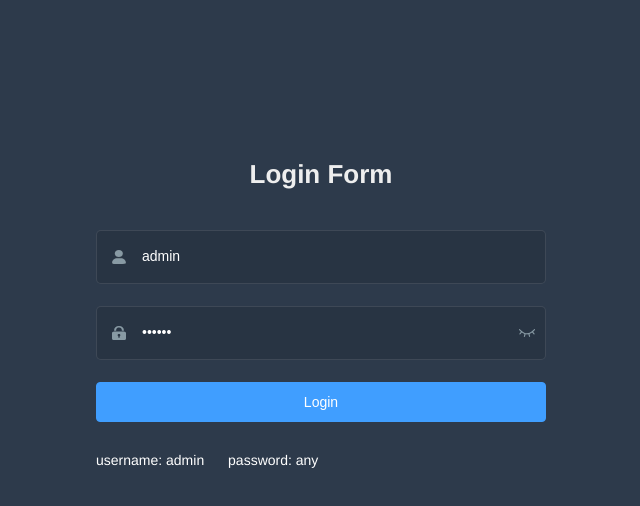
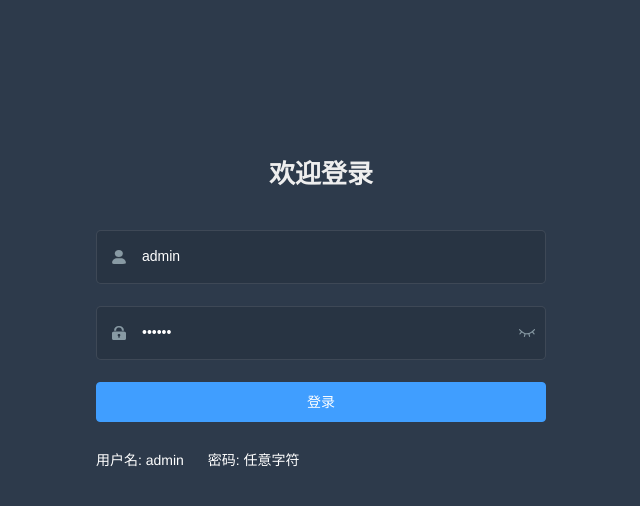
Before and after one commit to LinSundy/sdgs_admin, a Vue app: page /#/login in a window 1280 px wide. Shown: the top 506 px of the page, without its empty margins (319-959 px from the left). Built offline with nearby package versions, Linux system fonts and the light colour scheme.

Commit message:
英文改为中文

```diff
--- a/mock/user.js
+++ b/mock/user.js
@@ -13,7 +13,7 @@ const users = {
     roles: ['admin'],
     introduction: 'I am a super administrator',
     avatar: 'https://wpimg.wallstcn.com/f778738c-e4f8-4870-b634-56703b4acafe.gif',
-    name: 'Super Admin'
+    name: '超级管理员'
   },
   'editor-token': {
     roles: ['editor'],
--- a/src/components/Breadcrumb/index.vue
+++ b/src/components/Breadcrumb/index.vue
@@ -31,9 +31,8 @@ export default {
       // only show routes with meta.title
       let matched = this.$route.matched.filter(item => item.meta && item.meta.title)
       const first = matched[0]
-
       if (!this.isDashboard(first)) {
-        matched = [{ path: '/dashboard', meta: { title: 'Dashboard' }}].concat(matched)
+        matched = [{ path: '/dashboard', meta: { title: '主面板' }}].concat(matched)
       }
 
       this.levelList = matched.filter(item => item.meta && item.meta.title && item.meta.breadcrumb !== false)
--- a/src/layout/components/Navbar.vue
+++ b/src/layout/components/Navbar.vue
@@ -13,17 +13,17 @@
         <el-dropdown-menu slot="dropdown" class="user-dropdown">
           <router-link to="/">
             <el-dropdown-item>
-              Home
+              主面板
             </el-dropdown-item>
           </router-link>
-          <a target="_blank" href="https://github.com/PanJiaChen/vue-admin-template/">
-            <el-dropdown-item>Github</el-dropdown-item>
-          </a>
-          <a target="_blank" href="https://panjiachen.github.io/vue-element-admin-site/#/">
-            <el-dropdown-item>Docs</el-dropdown-item>
-          </a>
+<!--          <a target="_blank" href="https://github.com/PanJiaChen/vue-admin-template/">-->
+<!--            <el-dropdown-item>Github</el-dropdown-item>-->
+<!--          </a>-->
+<!--          <a target="_blank" href="https://panjiachen.github.io/vue-element-admin-site/#/">-->
+<!--            <el-dropdown-item>Docs</el-dropdown-item>-->
+<!--          </a>-->
           <el-dropdown-item divided @click.native="logout">
-            <span style="display:block;">Log Out</span>
+            <span style="display:block;">登出</span>
           </el-dropdown-item>
         </el-dropdown-menu>
       </el-dropdown>
--- a/src/main.js
+++ b/src/main.js
@@ -4,7 +4,7 @@ import 'normalize.css/normalize.css' // A modern alternative to CSS resets
 
 import ElementUI from 'element-ui'
 import 'element-ui/lib/theme-chalk/index.css'
-import locale from 'element-ui/lib/locale/lang/en' // lang i18n
+import locale from 'element-ui/lib/locale/lang/zh-CN' // lang i18n
 
 import '@/styles/index.scss' // global css
 
--- a/src/router/index.js
+++ b/src/router/index.js
@@ -46,12 +46,12 @@ export const constantRoutes = [
   {
     path: '/',
     component: Layout,
-    redirect: '/dashboard',
+    redirect: 'dashboard',
     children: [{
       path: 'dashboard',
       name: 'Dashboard',
       component: () => import('@/views/dashboard/index'),
-      meta: { title: 'Dashboard', icon: 'dashboard' }
+      meta: { title: '主面板', icon: 'dashboard' }
     }]
   },
 
@@ -59,6 +59,7 @@ export const constantRoutes = [
     path: '/example',
     component: Layout,
     redirect: '/example/table',
+    hidden: true,
     name: 'Example',
     meta: { title: 'Example', icon: 'example' },
     children: [
@@ -80,6 +81,7 @@ export const constantRoutes = [
   {
     path: '/form',
     component: Layout,
+    hidden: true,
     children: [
       {
         path: 'index',
@@ -94,6 +96,7 @@ export const constantRoutes = [
     path: '/nested',
     component: Layout,
     redirect: '/nested/menu1',
+    hidden: true,
     name: 'Nested',
     meta: {
       title: 'Nested',
@@ -151,14 +154,25 @@ export const constantRoutes = [
   {
     path: 'external-link',
     component: Layout,
+    hidden: true,
     children: [
       {
-        path: 'https://panjiachen.github.io/vue-element-admin-site/#/',
+        path: 'https://www.baidu.com',
         meta: { title: 'External Link', icon: 'link' }
       }
     ]
   },
-
+  {
+    path: '/company',
+    component: Layout,
+    children: [
+      {
+        path: 'list',
+        component: () => import('@/views/nested/menu2/index'),
+        meta: { title: '合作公司列表', icon: 'form' }
+      }
+    ]
+  },
   // 404 page must be placed at the end !!!
   { path: '*', redirect: '/404', hidden: true }
 ]
--- a/src/utils/request.js
+++ b/src/utils/request.js
@@ -48,7 +48,7 @@ service.interceptors.response.use(
     // if the custom code is not 20000, it is judged as an error.
     if (res.code !== 20000) {
       Message({
-        message: res.message || 'Error',
+        message: res.message || '错误',
         type: 'error',
         duration: 5 * 1000
       })
@@ -56,9 +56,9 @@ service.interceptors.response.use(
       // 50008: Illegal token; 50012: Other clients logged in; 50014: Token expired;
       if (res.code === 50008 || res.code === 50012 || res.code === 50014) {
         // to re-login
-        MessageBox.confirm('You have been logged out, you can cancel to stay on this page, or log in again', 'Confirm logout', {
-          confirmButtonText: 'Re-Login',
-          cancelButtonText: 'Cancel',
+        MessageBox.confirm('你已经被登出, 你可以取消停留在当前页面, 或者重新登录', '确认登出', {
+          confirmButtonText: '重新登录',
+          cancelButtonText: '取消',
           type: 'warning'
         }).then(() => {
           store.dispatch('user/resetToken').then(() => {
@@ -66,7 +66,7 @@ service.interceptors.response.use(
           })
         })
       }
-      return Promise.reject(new Error(res.message || 'Error'))
+      return Promise.reject(new Error(res.message || '错误'))
     } else {
       return res
     }
--- a/src/views/dashboard/index.vue
+++ b/src/views/dashboard/index.vue
@@ -1,6 +1,6 @@
 <template>
   <div class="dashboard-container">
-    <div class="dashboard-text">name: {{ name }}</div>
+    <div class="dashboard-text">欢迎登录本系统: <span class="dashboard-special">{{ name }}</span>。</div>
   </div>
 </template>
 
@@ -26,5 +26,8 @@ export default {
     font-size: 30px;
     line-height: 46px;
   }
+  &-special {
+    color: darkred;
+  }
 }
 </style>
--- a/src/views/login/index.vue
+++ b/src/views/login/index.vue
@@ -3,7 +3,7 @@
     <el-form ref="loginForm" :model="loginForm" :rules="loginRules" class="login-form" auto-complete="on" label-position="left">
 
       <div class="title-container">
-        <h3 class="title">Login Form</h3>
+        <h3 class="title">欢迎登录</h3>
       </div>
 
       <el-form-item prop="username">
@@ -13,7 +13,7 @@
         <el-input
           ref="username"
           v-model="loginForm.username"
-          placeholder="Username"
+          placeholder="用户名"
           name="username"
           type="text"
           tabindex="1"
@@ -30,7 +30,7 @@
           ref="password"
           v-model="loginForm.password"
           :type="passwordType"
-          placeholder="Password"
+          placeholder="密码"
           name="password"
           tabindex="2"
           auto-complete="on"
@@ -41,11 +41,11 @@
         </span>
       </el-form-item>
 
-      <el-button :loading="loading" type="primary" style="width:100%;margin-bottom:30px;" @click.native.prevent="handleLogin">Login</el-button>
+      <el-button :loading="loading" type="primary" style="width:100%;margin-bottom:30px;" @click.native.prevent="handleLogin">登录</el-button>
 
       <div class="tips">
-        <span style="margin-right:20px;">username: admin</span>
-        <span> password: any</span>
+        <span style="margin-right:20px;">用户名: admin</span>
+        <span> 密码: 任意字符</span>
       </div>
 
     </el-form>
```
